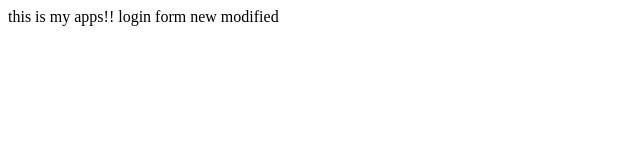
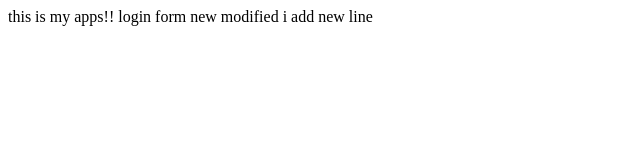
Before and after one commit to danial-ad/myappsample, a plain HTML site: page index.html in a window 1280 px wide. Shown: the whole page, without its empty margins (0-640 px from the left). Drawn offline with Linux system fonts and the light colour scheme.

Commit message:
i change line 12

```diff
--- a/index.html
+++ b/index.html
@@ -9,5 +9,6 @@
     this is my apps!!
     login form
     new modified
+    i add new line
 </body>
 </html>
```
